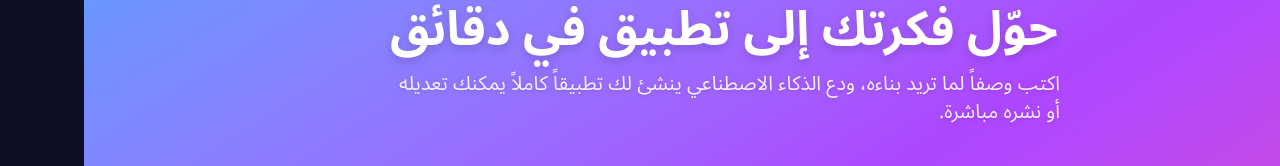
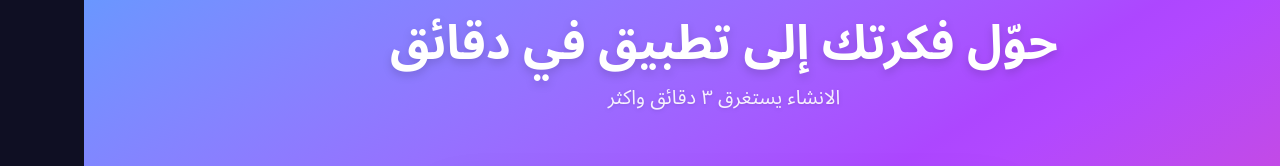
Before and after one commit to devgtt/Qaws-, a Next.js app: page / in a window 1280 px wide. Shown: the part 126-292 px from the top of the page. Built offline with nearby package versions, Linux system fonts and the light colour scheme; no server answers.

Commit message:
Update page.tsx

```diff
--- a/src/app/page.tsx
+++ b/src/app/page.tsx
@@ -12,9 +12,7 @@ export default function Home() {
             <h1 className="text-white text-5xl font-extrabold arabic-text text-center drop-shadow-lg">
               حوّل فكرتك إلى تطبيق في دقائق
             </h1>
-            <p className="text-xl text-white/90 arabic-text max-w-2xl text-center drop-shadow">
-              اكتب وصفاً لما تريد بناءه، ودع الذكاء الاصطناعي ينشئ لك تطبيقاً
-              كاملاً يمكنك تعديله أو نشره مباشرة.
+            <p className="text-xl text-white/90 arabic-text max-w-2xl text-center drop-shadow">الانشاء يستغرق ٣ دقائق واكثر
             </p>
           </section>
           <GenerateCodeForm />
```
